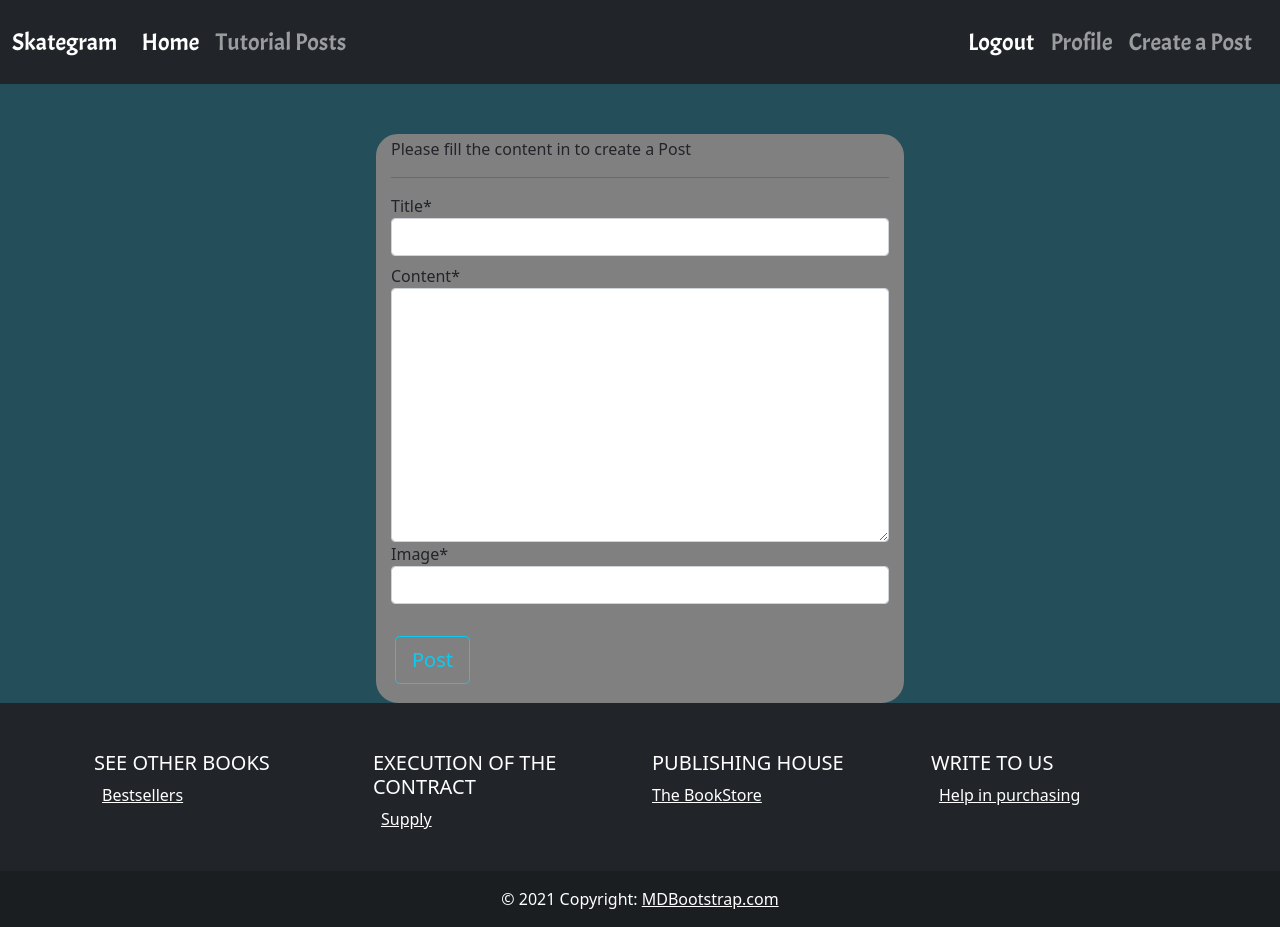
After one commit to vanderpatrick/SkateGram, a Django app: page /post/new/ in a window 1280 px wide. The commit adds this page. Run offline with Django 3.2, Linux system fonts and the light colour scheme; the visitor is signed in with stand-in values (Sample User, id 1); some libraries are stand-ins or nearby versions.

Commit message:
Create CreatePost view, setup path and template

```diff
--- a/blog/models.py
+++ b/blog/models.py
@@ -15,6 +15,10 @@ class Post(models.Model):
     content = models.TextField()
     created_on = models.DateTimeField(auto_now_add=True)
 
+    def get_absolute_url(self):
+        return reverse('home')
+    def save(self, *args, **kwargs):
+        super().save()
 
     def __str__(self):
         return self.title
--- a/blog/urls.py
+++ b/blog/urls.py
@@ -1,11 +1,12 @@
 from django.urls import path
 # from .views import
 from . import views
-from . views import PostListView, PostDetailView
+from . views import PostListView, PostDetailView, CreatePostView
 
 
 urlpatterns = [
     path('', views.landing, name='landing'),
     path('home/', PostListView.as_view(), name='home'),
-    path('post/<int:pk>/', PostDetailView.as_view(), name='detail-post')
+    path('post/<int:pk>/', PostDetailView.as_view(), name='detail-post'),
+    path('post/new/', CreatePostView.as_view(), name='post-create'),
 ]
--- a/blog/views.py
+++ b/blog/views.py
@@ -4,6 +4,7 @@ from django.contrib.auth.mixins import LoginRequiredMixin, UserPassesTestMixin
 from django.contrib.auth.decorators import login_required
 from django.views.generic import ListView, DetailView, CreateView, UpdateView, DeleteView
 from django.contrib import messages
+from .forms import PostCreateForm
 # from .forms import UserRegister, UpdateUserProfile, UserUpadateForm, PostForm
 from tinymce import models as tinymce_models
 # Create your views here.
@@ -12,6 +13,7 @@ from tinymce import models as tinymce_models
 def landing(request):
     return render(request, 'landing.html')
 
+
 class PostListView(ListView):
     model = Post
     template_name = 'home.html'
@@ -19,7 +21,19 @@ class PostListView(ListView):
     ordering = ['-created_on']
     paginate_by = 4
 
+
 class PostDetailView(DetailView):
     model = Post
     template_name = "post_detail.html"
     context_object_name = 'detail'
+
+
+class CreatePostView(LoginRequiredMixin, CreateView):
+    model = Post
+    template_name = 'create_post.html'
+    context_object_name = 'create'
+    fields = ['title', 'image', 'content']
+
+    def form_valid(self, form):
+        form.instance.author = self.request.user
+        return super().form_valid(form)
--- a/skategram/settings.py
+++ b/skategram/settings.py
@@ -48,6 +48,7 @@ INSTALLED_APPS = [
     'cloudinary',
     'blog',
     'tinymce',
+    'crispy_forms',
 ]
 
 MIDDLEWARE = [
@@ -155,3 +156,5 @@ CLOUDINARY_STORAGE = {
     'API_KEY': '683414431453265',
     'API_SECRET': '3anVzkjZpTMOY8W72RR93K29r0k'
 }
+
+CRISPY_TEMPLATE_PACK = 'bootstrap4'
--- a/templates/base.html
+++ b/templates/base.html
@@ -31,7 +31,7 @@
         <nav class="navbar  navbar-expand-lg navbar-dark bg-dark text-light">
             <div class="container-fluid">
                 {% if user.is_authenticated %}
-                <a class="navbar-brand" id="acme-font" href="#">Skategram</a>
+                <a class="navbar-brand" id="acme-font" href="{% url 'home' %}">Skategram</a>
                 <button class="navbar-toggler" type="button" data-bs-toggle="collapse"
                     data-bs-target="#navbarSupportedContent" aria-controls="navbarSupportedContent"
                     aria-expanded="false" aria-label="Toggle navigation">
@@ -40,7 +40,7 @@
                 <div class="collapse navbar-collapse" id="navbarSupportedContent">
                     <ul class="navbar-nav me-auto mb-2 mb-lg-0">
                         <li class="nav-item">
-                            <a class="nav-link active" id="acme-font" aria-current="page" href="#">Home</a>
+                            <a class="nav-link active" id="acme-font" aria-current="page" href="{% url 'home' %}">Home</a>
                         </li>
                         <li class="nav-item">
                             <a class="nav-link" id="acme-font" href="#">Tutorial Posts</a>
@@ -53,6 +53,9 @@
                         <li class="nav-item">
                             <a class="nav-link" id="acme-font" href="#">Profile</a>
                         </li>
+                        <li class="nav-item">
+                            <a class="nav-link" id="acme-font" href="{% url 'post-create' %}">Create a Post</a>
+                        </li>
                     </ul>
                     {% else %}
                     <a class="navbar-brand" id="acme-font" href="#">Skategram</a>
@@ -64,10 +67,10 @@
                 <div class="collapse navbar-collapse" id="navbarSupportedContent">
                     <ul class="navbar-nav me-auto mb-2 mb-lg-0">
                         <li class="nav-item">
-                            <a class="nav-link active" id="acme-font" aria-current="page" href="#">Home</a>
+                            <a class="nav-link active" id="acme-font" aria-current="page" href="{% url 'landing' %}">Home</a>
                         </li>
                         <li class="nav-item">
-                            <a class="nav-link" id="acme-font" href="#">Tutorial Posts</a>
+                            <a class="nav-link" id="acme-font" href="landing">Tutorial Posts</a>
                         </li>
                     </ul>
                     <ul class="navbar-nav ms-auto m-2">
--- /dev/null
+++ b/templates/create_post.html
@@ -0,0 +1,30 @@
+{% extends "base.html" %}
+{% load crispy_forms_tags %}
+{% block content %}
+<div class="row">
+    <div class="col-md-12 mx-auto " style="width: 33rem; background-color: grey;" id="border-patrick">
+        <form action="" method="POST" enctype="multipart/form-data">
+            {% csrf_token %}
+                <div class="row">
+                    <div class="col-md-12">
+                        <p>Please fill the content in to create a Post</p>
+                        <hr>
+                    </div>
+                    <div class="col-md-12">
+                        {{ form.title|as_crispy_field }}
+                    </div>
+                    <div class="col-md-12 mt-2">
+                        {{ form.content|as_crispy_field }}
+                    </div>
+                    <div class="col-md-12">
+                        {{ form.image|as_crispy_field }}
+                    </div>
+                    <div class="col-md-12 mt-3 p-3">
+                        <button class="btn btn-lg btn-block btn-outline-info" type="submit">Post</button>
+                    </div>
+                </div>
+
+        </form>
+    </div>
+</div>
+{% endblock content %}
```
Also changed, not shown: blog/forms.py (+10 -0 lines).
